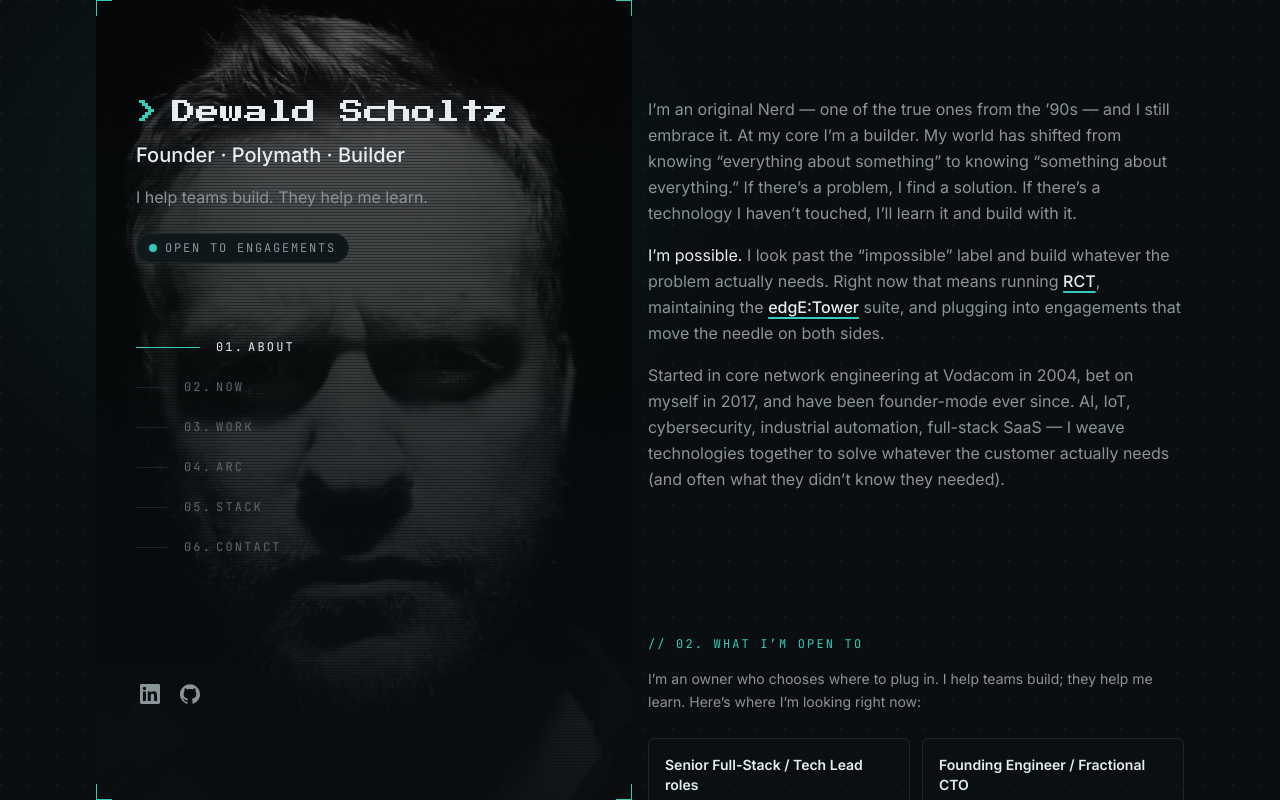
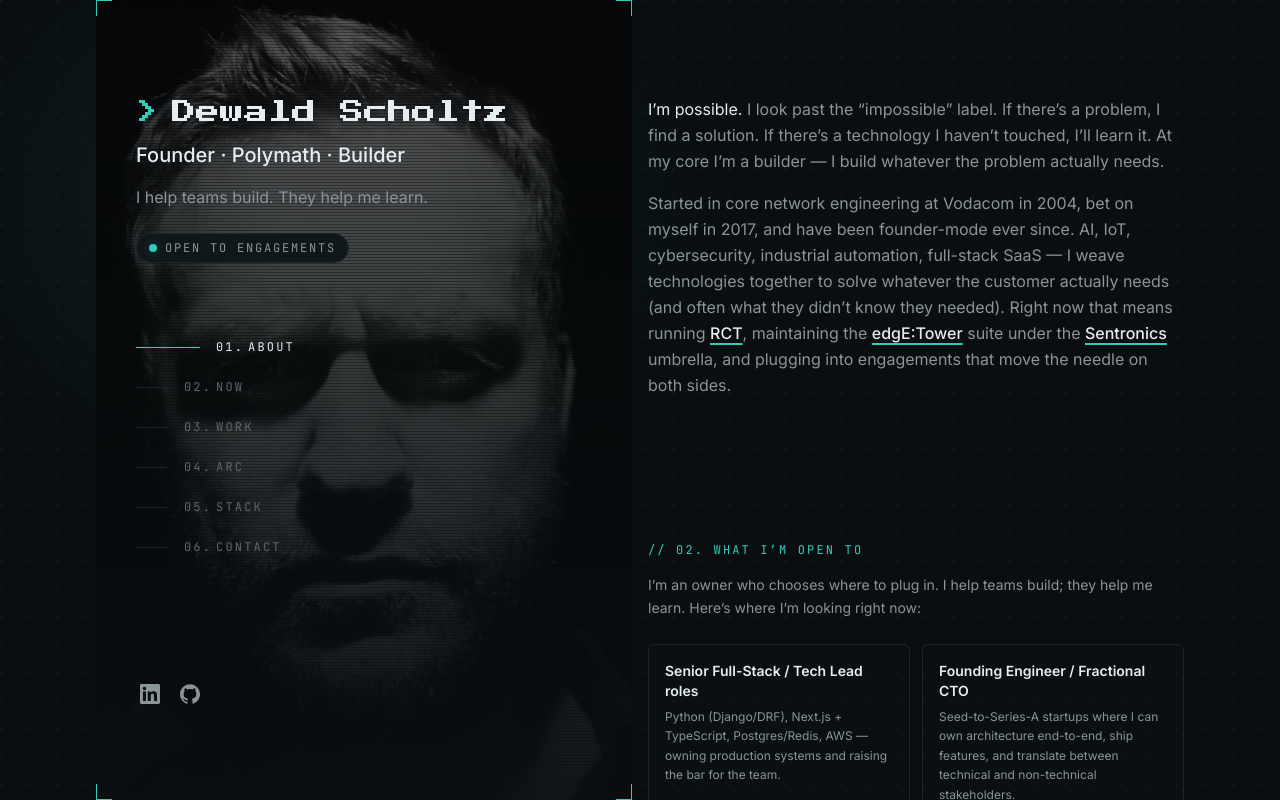
Before and after one commit to rhizootech/cv, a Next.js app: page / in a window 1280 px wide. Shown: the top 800 px of the page. Built offline with nearby package versions, Linux system fonts and the light colour scheme; no server answers.

Commit message:
refactoring

```diff
--- a/content/about.tsx
+++ b/content/about.tsx
@@ -13,18 +13,19 @@
  */
 export const aboutParagraphs: ReactNode[] = [
   <>
-    I&rsquo;m an original Nerd &mdash; one of the true ones from the &rsquo;90s
-    &mdash; and I still embrace it. At my core I&rsquo;m a builder. My world has
-    shifted from knowing &ldquo;everything about something&rdquo; to knowing
-    &ldquo;something about everything.&rdquo; If there&rsquo;s a problem, I find
-    a solution. If there&rsquo;s a technology I haven&rsquo;t touched,
-    I&rsquo;ll learn it and build with it.
+    {emphasis(<>I&rsquo;m possible.</>)} I look past the
+    &ldquo;impossible&rdquo; label. If there&rsquo;s a problem, I find a
+    solution. If there&rsquo;s a technology I haven&rsquo;t touched, I&rsquo;ll
+    learn it. At my core I&rsquo;m a builder &mdash; I build whatever the
+    problem actually needs.
   </>,
 
   <>
-    {emphasis(<>I&rsquo;m possible.</>)} I look past the
-    &ldquo;impossible&rdquo; label and build whatever the problem actually
-    needs. Right now that means running{" "}
+    Started in core network engineering at Vodacom in 2004, bet on myself in
+    2017, and have been founder-mode ever since. AI, IoT, cybersecurity,
+    industrial automation, full-stack SaaS &mdash; I weave technologies together
+    to solve whatever the customer actually needs (and often what they
+    didn&rsquo;t know they needed). Right now that means running{" "}
     <a
       href="https://rc.technology"
       target="_blank"
@@ -42,14 +43,15 @@
     >
       edgE:Tower
     </a>{" "}
-    suite, and plugging into engagements that move the needle on both sides.
-  </>,
-
-  <>
-    Started in core network engineering at Vodacom in 2004, bet on myself in
-    2017, and have been founder-mode ever since. AI, IoT, cybersecurity,
-    industrial automation, full-stack SaaS &mdash; I weave technologies together
-    to solve whatever the customer actually needs (and often what they
-    didn&rsquo;t know they needed).
+    suite under the{" "}
+    <a
+      href="https://sentronics.co.za"
+      target="_blank"
+      rel="noreferrer"
+      className={linkClasses}
+    >
+      Sentronics
+    </a>{" "}
+    umbrella, and plugging into engagements that move the needle on both sides.
   </>,
 ];
```
